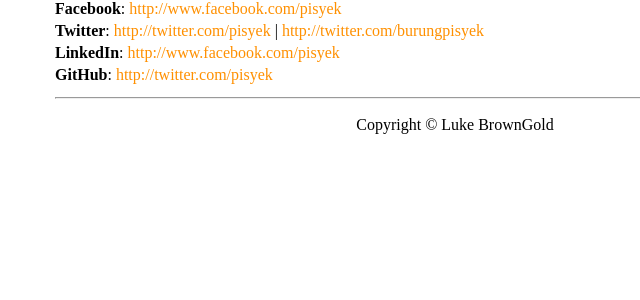
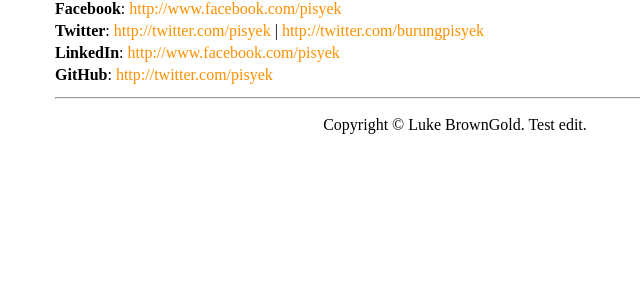
Before and after one commit to EDesignLabs/DiscussionSpawn, a CodeIgniter app: page /blog2/index.php/blog/about in a window 1280 px wide. Shown: the part 283-583 px from the top of the page, without its empty margins (185-825 px from the left). Run offline with CodeIgniter, Linux system fonts and the light colour scheme.

Commit message:
Test edit

```diff
--- a/application/views/blog/footer.php
+++ b/application/views/blog/footer.php
@@ -1,3 +1,3 @@
 <div id="footer">
-    Copyright &copy; Luke BrownGold
+    Copyright &copy; Luke BrownGold. Test edit.
 </div><!-- Close footer -->
```
